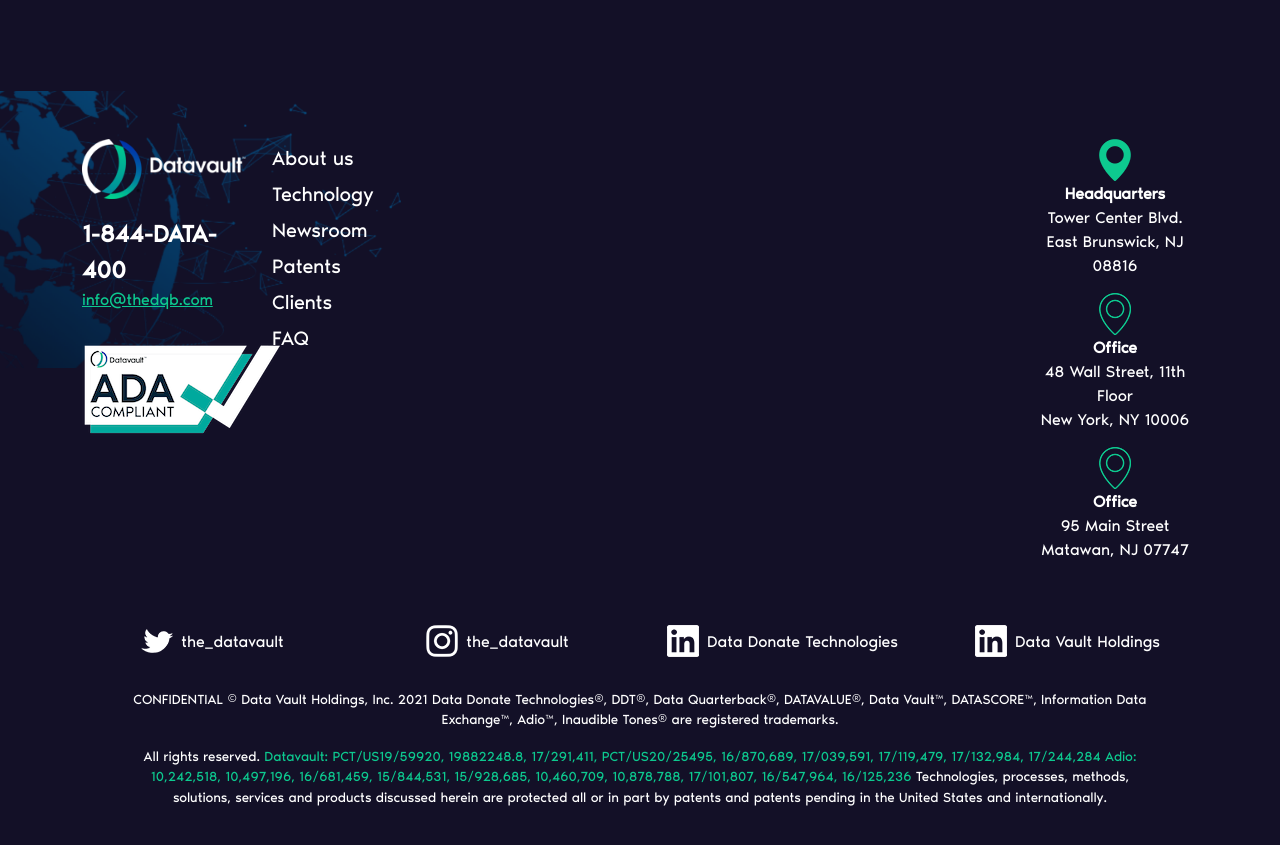
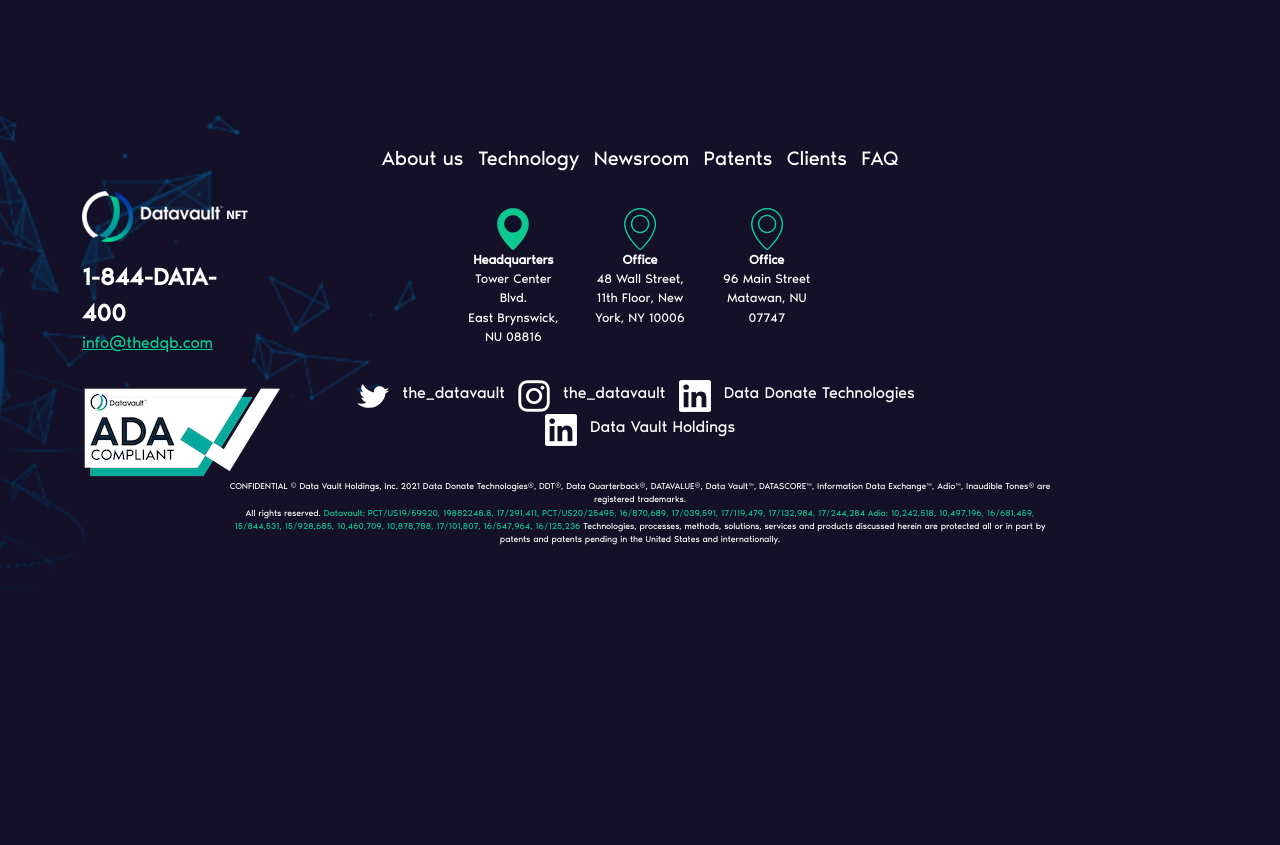
Before and after one commit to saadkhaan/dvtnft.com, a website: page index.html in a window 1280 px wide. Shown: the part 4500-5345 px from the top of the page. After the commit the page ends 5109 px from the top, so only its background shows below. Drawn offline with nearby package versions, Linux system fonts and the light colour scheme.

Commit message:
footer updated

```diff
--- a/index.html
+++ b/index.html
@@ -222,63 +222,82 @@
     <!-- Footer -->
     <footer>
         <div class="container py-5">
-            <div class="row mb-5">
+            <div class="row mb-3 d-none d-sm-block">
+                <div class="col-12">
+                    <ul class="list-inline fs-5 text-center">
+                        <li class="list-inline-item"><a href="https://data-donate.com/aboutus/">About us</a></li>
+                        <li class="list-inline-item"><a href="https://data-donate.com/technology/">Technology</a></li>
+                        <li class="list-inline-item"><a href="https://data-donate.com/newsroom/">Newsroom</a></li>
+                        <li class="list-inline-item"><a href="https://data-donate.com/patents/">Patents</a></li>
+                        <li class="list-inline-item"><a href="https://data-donate.com/clients/">Clients</a></li>
+                        <li class="list-inline-item"><a href="https://data-donate.com/faq/">FAQ</a></li>
+                    </ul>
+                </div>
+            </div>
+
+            <div class="row align-items-center">
                 <div class="col-12 col-sm-2">
-                    <img src="assets/logo-footer.png" alt="footer logo" class="img-fluid">
+                    <img src="assets/cs-footer-logo.png" alt="footer logo" class="img-fluid">
                     <div class="footerPhone mt-3">
                         <p class="fw-bold fs-4 text-white mb-0">1-844-DATA-400</p>
                         <p><a href="mailto:info@thedqb.com" class="text-success">info@thedqb.com</a></p>
                     </div>
                     <img src="assets/ADA_logo.png" alt="ADA Logo" class="mt-3">
                 </div>
-                <div class="col-12 col-sm">
-                    <ul class="list-unstyled fs-5">
-                        <li><a href="https://data-donate.com/aboutus/">About us</a></li>
-                        <li><a href="https://data-donate.com/technology/">Technology</a></li>
-                        <li><a href="https://data-donate.com/newsroom/">Newsroom</a></li>
-                        <li><a href="https://data-donate.com/patents/">Patents</a></li>
-                        <li><a href="https://data-donate.com/clients/">Clients</a></li>
-                        <li><a href="https://data-donate.com/faq/">FAQ</a></li>
+
+                <div class="col-12 col-sm-8 text-sm-center text-white fs-6 mt-4 mt-sm-0">
+                    <div class="row mb-3 d-sm-none">
+                        <div class="col-12">
+                            <ul class="list-inline fs-5 text-center">
+                                <li class="list-inline-item"><a href="https://data-donate.com/aboutus/">About us</a></li>
+                                <li class="list-inline-item"><a href="https://data-donate.com/technology/">Technology</a></li>
+                                <li class="list-inline-item"><a href="https://data-donate.com/newsroom/">Newsroom</a></li>
+                                <li class="list-inline-item"><a href="https://data-donate.com/patents/">Patents</a></li>
+                                <li class="list-inline-item"><a href="https://data-donate.com/clients/">Clients</a></li>
+                                <li class="list-inline-item"><a href="https://data-donate.com/faq/">FAQ</a></li>
                             </ul>
                         </div>
-                <div class="col-12 col-sm-2 text-sm-center text-white">
-                    <div class="address-1">
+                    </div>
+                    <div class="row justify-content-center">
+                        <div class="address address-1 col-md-4 col-lg-2">
                             <img src="assets/hq_icon@2x.png" alt="address marker">
-                        <p><strong>Headquarters</strong><br>Tower Center Blvd.<br>East Brunswick, NJ 08816</p>
+                            <p class="text-sm"><strong>Headquarters</strong><br>Tower Center Blvd.<br>East Brynswick, NU 08816</p>
                         </div>
-                    <div class="address-2">
+                        <div class="address address-2 col-md-4 col-lg-2">
                             <img src="assets/office_icon@2x.png" alt="address marker">
-                        <p><strong>Office</strong><br>48 Wall Street, 11th Floor<br>New York, NY 10006</p>
+                            <p class="text-sm"><strong>Office</strong><br>48 Wall Street,<br>11th Floor, New York, NY 10006</p>
                         </div>
-                    <div class="address-3">
+                        <div class="address address-3 col-md-4 col-lg-2">
                             <img src="assets/office_icon@2x.png" alt="address marker">
-                        <p><strong>Office</strong><br>95 Main Street<br>Matawan, NJ 07747</p>
+                            <p class="text-sm"><strong>Office</strong><br>96 Main Street<br>Matawan, NU 07747</p>
                         </div>
+                    </div>
+
+                    <!-- Social Media Links -->
+                    <ul class="list-inline d-flex flex-column flex-wrap d-lg-block gap-3 mt-3">
+                        <li class="list-inline-item">
+                            <img src="assets/TW_icon@2x.png" alt="Twitter icon" class="img-fluid d-inline me-2">
+                            <p class="d-inline mb-0"><a href="https://twitter.com/the_datavault" target="_blank" rel="noopener" class="text-white text-decoration-none">the_datavault</a></p>
+                        </li>
+                        <li class="list-inline-item">
+                            <img src="assets/IG_icon@2x.png" alt="Instagram icon" class="img-fluid d-inline me-2">
+                            <p class="d-inline mb-0"><a href="https://www.instagram.com/the_datavault/" class="text-white text-decoration-none" target="_blank" rel="noopener">the_datavault</a></p>
+                        </li>
+                        <li class="list-inline-item">
+                            <img src="assets/LK_icon@2x.png" alt="Linkedin icon" class="img-fluid d-inline me-2">
+                            <p class="d-inline mb-0"><a href="https://www.linkedin.com/company/data-donate-technologies/" class="text-white text-decoration-none" target="_blank" rel="noopener">Data Donate Technologies</a></p>
+                        </li>
+                        <li class="list-inline-item">
+                            <img src="assets/LK_icon@2x.png" alt="Linkedin icon" class="img-fluid d-inline me-2">
+                            <p class="d-inline mb-0"><a href="https://www.linkedin.com/company/data-donate-technologies/" class="text-white text-decoration-none" target="_blank" rel="noopener">Data Vault Holdings</a></p>
+                        </li>
+                    </ul>
                 </div>
             </div>
 
             <div class="row">
-                <div class="col-12 col-sm mb-3 d-flex align-items-center justify-content-center">
-                    <img src="assets/TW_icon@2x.png" alt="Twitter icon" class="img-fluid d-inline me-2">
-                    <p class="d-inline mb-0"><a href="https://twitter.com/the_datavault" target="_blank" rel="noopener" class="text-white text-decoration-none">the_datavault</a></p>
-                </div>
-                <div class="col-12 col-sm mb-3 d-flex align-items-center justify-content-center">
-                    <img src="assets/IG_icon@2x.png" alt="Instagram icon" class="img-fluid d-inline me-2">
-                    <p class="d-inline mb-0"><a href="https://www.instagram.com/the_datavault/" class="text-white text-decoration-none" target="_blank" rel="noopener">the_datavault</a></p>
-                </div>
-                <div class="col-12 col-sm mb-3 d-flex align-items-center justify-content-center">
-                    <img src="assets/LK_icon@2x.png" alt="Linkedin icon" class="img-fluid d-inline me-2">
-                    <p class="d-inline mb-0"><a href="https://www.linkedin.com/company/data-donate-technologies/" class="text-white text-decoration-none" target="_blank" rel="noopener">Data Donate Technologies</a></p>
-                </div>
-                <div class="col-12 col-sm mb-3 d-flex align-items-center justify-content-center">
-                    <img src="assets/LK_icon@2x.png" alt="Linkedin icon" class="img-fluid d-inline me-2">
-                    <p class="d-inline mb-0"><a href="https://www.linkedin.com/company/data-vault-holdings/" class="text-white text-decoration-none" target="_blank" rel="noopener">Data Vault Holdings</a></p>
-                </div>
-            </div>
-
-            <div class="row mt-3">
-                <div class="col-12 col-sm-11 mx-auto text-center text-white disclaimer">
-                    <p>CONFIDENTIAL © Data Vault Holdings, Inc. 2021 Data Donate Technologies®, DDT®, Data Quarterback®, DATAVALUE®, Data Vault™, DATASCORE™, Information Data Exchange™, Adio™, Inaudible Tones® are registered trademarks.</p>
+                <div class="col-12 col-sm-9 mx-auto text-center text-white disclaimer">
+                    <p class="mb-0">CONFIDENTIAL © Data Vault Holdings, Inc. 2021 Data Donate Technologies®, DDT®, Data Quarterback®, DATAVALUE®, Data Vault™, DATASCORE™, Information Data Exchange™, Adio™, Inaudible Tones® are registered trademarks.</p>
                     <p>All rights reserved. <span class="text-success">Datavault: PCT/US19/59920, 19882248.8, 17/291,411, PCT/US20/25495, 16/870,689, 17/039,591, 17/119,479, 17/132,984, 17/244,284 Adio: 10,242,518, 10,497,196, 16/681,459, 15/844,531, 15/928,685, 10,460,709, 10,878,788, 17/101,807, 16/547,964, 16/125,236</span> Technologies, processes, methods, solutions, services and products discussed herein are protected all or in part by patents and patents pending in the United States and internationally.</p>
                 </div>
             </div>
```
Also changed, not shown: coming-soon.html (+12 -12 lines), css/main.min.css, 1 other file. Lines whose indentation alone changed are shown as unchanged.
